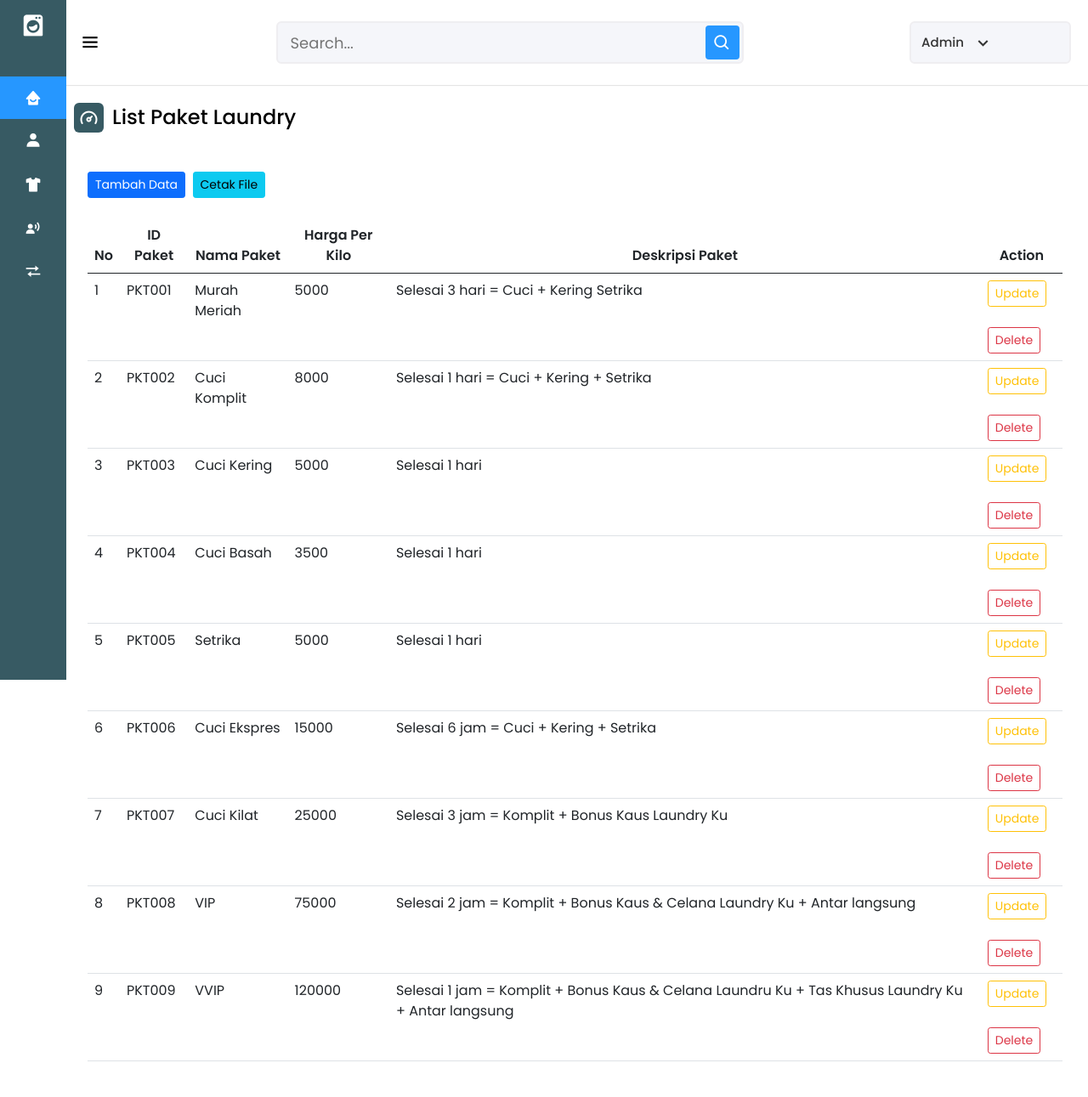
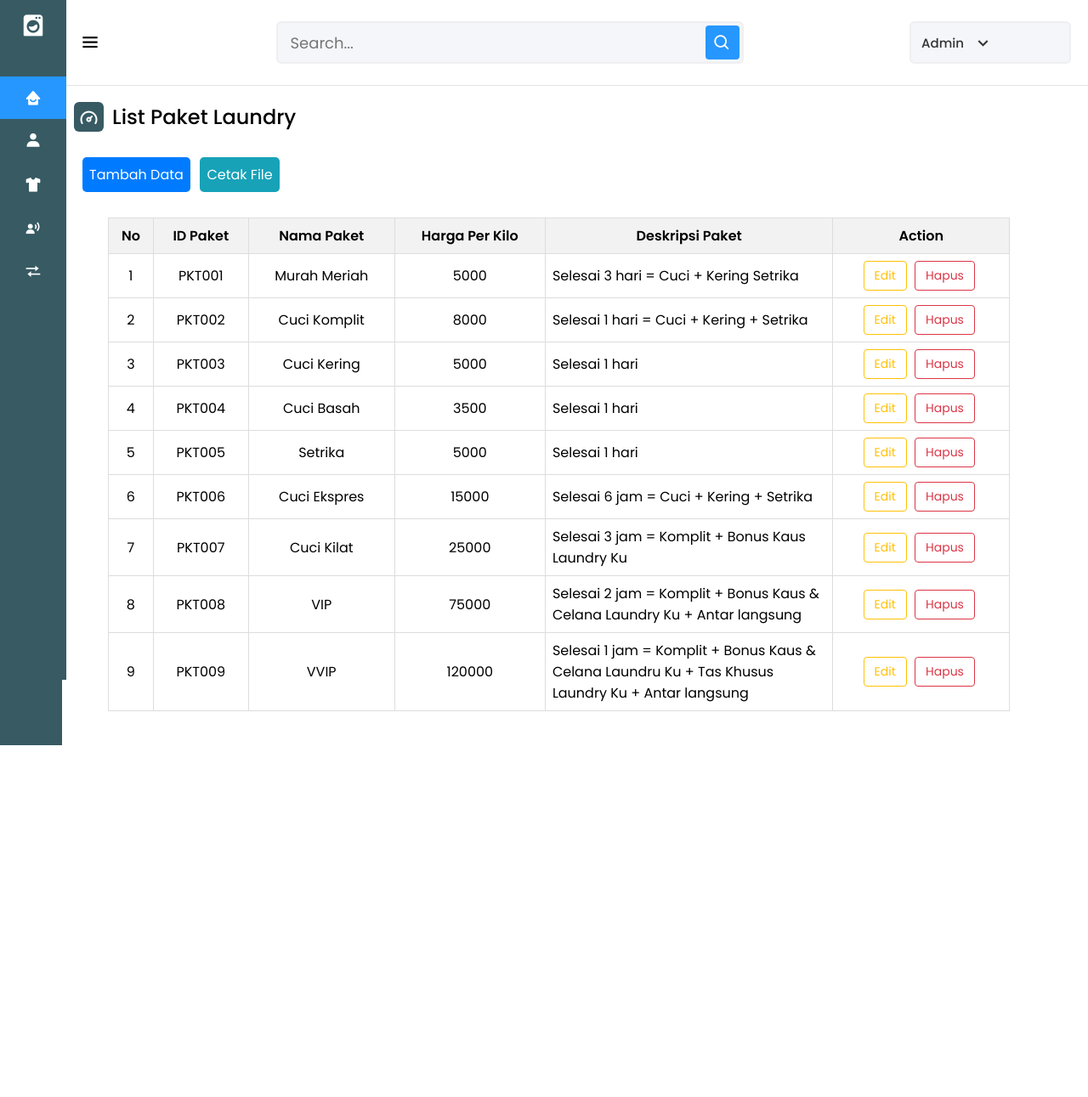
Before and after one commit to NandaSyarlaHariyanti/FP_Laundry, a PHP site: page /paketlaundry/list_paketlaundry.php in a window 1280 px wide. Shown: the whole page at 85% size. After the commit the page ends 877 px from the top, so only its background shows below. Run offline with PHP 8.4, Linux system fonts and the light colour scheme; data comes from the database, SQL or seed files in the repository.

Commit message:
Update list_paketlaundry.php

```diff
--- a/paketlaundry/list_paketlaundry.php
+++ b/paketlaundry/list_paketlaundry.php
@@ -14,10 +14,99 @@ include('../function.php');
     <link rel="stylesheet" href="stylepaketlaundry.css">
     <link rel="stylesheet" href="https://unicons.iconscout.com/release/v4.0.0/css/line.css">
     <link href='https://unpkg.com/boxicons@2.0.7/css/boxicons.min.css' rel='stylesheet'>
-    <!-- Bootstrap CSS -->
-    <link href="https://cdn.jsdelivr.net/npm/bootstrap@5.0.2/dist/css/bootstrap.min.css" rel="stylesheet" integrity="sha384-EVSTQN3/azprG1Anm3QDgpJLIm9Nao0Yz1ztcQTwFspd3yD65VohhpuuCOmLASjC" crossorigin="anonymous">
+    <title>BINATO (FP)</title>
+    <style>
+        .card-body {
+            margin: 10px 10px;
+        }
 
-    <title>BINATO (FP)</title>
+        .button-group {
+            display: flex;
+            justify-content: flex-start;
+            margin-bottom: 4px;
+        }
+
+        .button-tambah {
+            background-color: #007bff;
+            border-radius: 5px;
+            color: #fff;
+            border: none;
+            padding: 0.5rem;
+            margin-right: 3px;
+            text-decoration: none;
+        }
+
+        .button-cetak {
+            background-color: #17a2b8;
+            border-radius: 5px;
+            color: #fff;
+            border: none;
+            padding: 0.5rem;
+            margin-right: 3px;
+            text-decoration: none;
+        }
+
+
+        table {
+            border-collapse: collapse;
+            margin: 30px 40px;
+            width: 90%;
+        }
+
+        th,
+        td {
+            padding: 8px;
+            border: 1px solid #ddd;
+            max-width: auto;
+            text-align: center;
+        }
+
+        td.description {
+            max-width: 250px;
+            word-wrap: break-word;
+            text-align: left;
+        }
+
+        th {
+            background-color: #f2f2f2;
+        }
+
+        .btn {
+            display: inline-block;
+            padding: 6px 12px;
+            font-size: 14px;
+            text-align: center;
+            text-decoration: none;
+            border: 1px solid #ccc;
+            border-radius: 4px;
+            color: #333;
+            margin-right: 5px;
+        }
+
+        .btn-edit {
+            background-color: transparent;
+            border-color: #ffc107;
+            color: #ffc107;
+        }
+
+        .btn-hapus {
+            background-color: transparent;
+            border-color: #dc3545;
+            color: #dc3545;
+        }
+
+        .btn-edit:active,
+        .btn-edit:hover {
+            background-color: #ffc107;
+            color: #000;
+        }
+
+        .btn-hapus:active,
+        .btn-hapus:hover {
+            background-color: #dc3545;
+            color: #fff;
+        }
+    </style>
 </head>
 
 <body>
@@ -31,13 +120,10 @@ include('../function.php');
 
         <ul class="nav-links">
             <li>
-                <a href="<?php echo "dashboard.php"; ?>" class="active">
+                <a href="<?php echo "../admin/dashboard.php"; ?>" class="active">
                     <i class='bx bxs-home-smile'></i>
                     <span class="link_name">Home</span>
                 </a>
-                <ul class="sub-menu blank">
-                    <li><a class="link_name" href="<?php echo "../admin/dashboard.php"; ?>">Home</a></li>
-                </ul>
             </li>
             <li>
                 <div class="iocn-link">
@@ -122,20 +208,23 @@ include('../function.php');
             </div>
             <div class="card-body">
                 <!-- START: Button -->
-                <div class="d-flex justify-content-start mb-4">
-                    <a href="../paketlaundry/add_paketlaundry.php" type="button" class="btn btn-sm btn-primary mr-3">
-                        <i class="fas fa-plus fa-sm text-white">
-                        </i> Tambah Data
+                <div class="button-group">
+                    <a href="../paketlaundry/add_paketlaundry.php" class="button-tambah">
+                        <i class="fas fa-plus fa-sm"></i> Tambah Data
                     </a>
-                    &nbsp;&nbsp;
-                    <a href="../paket/cetakpaket.php" target="_blank" type="button" class="btn btn-sm btn-info mr-3">
-                        <i class="fas fa-download fa-sm text-white">
-                        </i> Cetak File</a>
+                    <span>&nbsp;&nbsp;</span>
+                    <a href="../paket/cetakpaket.php" target="_blank" class="button-cetak">
+                        <i class="fas fa-download fa-sm"></i> Cetak File
+                    </a>
                 </div>
+
                 <!-- END: Button -->
-                <table id="dataTables" class="table table-hover">
+            </div>
+
+            <!-- END: Button -->
+            <table>
                 <thead>
-                        <tr style="text-align: center;">
+                    <tr>
                         <th>No</th>
                         <th>ID Paket</th>
                         <th>Nama Paket</th>
@@ -143,7 +232,6 @@ include('../function.php');
                         <th>Deskripsi Paket</th>
                         <th>Action</th>
                     </tr>
-
                 </thead>
                 <tbody>
                     <?php
@@ -152,70 +240,33 @@ include('../function.php');
                     $query = "SELECT * FROM paket_cuci";
                     //eksekusi query
                     $result = $conn->query($query);
-                        $no = 1; ?>
-
-                        <?php while ($data = $result->fetch(PDO::FETCH_ASSOC)) : ?>
+                    $no = 1;
+                    while ($data = $result->fetch(PDO::FETCH_ASSOC)) :
+                    ?>
                         <tr>
-                                <td><?= $no++; ?></td>
-                                <td><?= $data['id_paket']; ?></td>
-                                <td><?= $data['paket']; ?></td>
-                                <td><?= $data['harga_kilo']; ?></td>
-                                <td><?= $data['deskripsi']; ?></td>
+                            <td><?php echo $no++; ?></td>
+                            <td><?php echo $data['id_paket']; ?></td>
+                            <td><?php echo $data['paket']; ?></td>
+                            <td><?php echo $data['harga_kilo']; ?></td>
+                            <td class="description"><?php echo $data['deskripsi']; ?></td>
                             <td>
-                                    <a href="<?php echo "updatepaket.php?id_paket=" . $data['id_paket']; ?>" class="btn btn-outline-warning btn-sm"> Update</a>
-                                    &nbsp;&nbsp;
-                                    <form method="POST" action="../paketlaundry/hapuspaket.php">
-                                        <input class="bx bxs-delete" type="hidden" name="id_paket" value="<?php echo $data['id_paket']; ?>">
-                                        <button class="btn btn-outline-danger btn-sm" type="submit" name="deletes">Delete</button>
+                                <a href="updatepaket.php?id_paket=<?php echo $data['id_paket']; ?>" class="btn btn-edit">Edit</a>
+                                <form method="POST" action="../paketlaundry/hapuspaket.php" style="display: inline-block;">
+                                    <input type="hidden" name="id_paket" value="<?php echo $data['id_paket']; ?>">
+                                    <button type="submit" name="deletes" class="btn btn-hapus">Hapus</button>
                                 </form>
                             </td>
                         </tr>
                     <?php endwhile; ?>
                 </tbody>
             </table>
+
         </div>
         </div>
 
     </section>
 
-    <script src="script.js"></script>
-    <script>
-        const body = document.querySelector("body"),
-            modeToggle = body.querySelector(".mode-toggle");
-        sidebar = body.querySelector(".sidebar");
-        sidebarToggle = body.querySelector(".sidebar-toggle");
-
-        let arrow = document.querySelectorAll(".arrow");
-        for (var i = 0; i < arrow.length; i++) {
-            arrow[i].addEventListener("click", (e) => {
-                let arrowParent = e.target.parentElement.parentElement; //selecting main parent of arrow
-                arrowParent.classList.toggle("showMenu");
-            });
-        }
-
-        let getStatus = localStorage.getItem("status");
-        if (getStatus && getStatus === "close") {
-            sidebar.classList.toggle("close");
-        }
-
-        sidebarToggle.addEventListener("click", () => {
-            sidebar.classList.toggle("close");
-            if (sidebar.classList.contains("close")) {
-                localStorage.setItem("status", "close");
-            } else {
-                localStorage.setItem("status", "open");
-            }
-        })
-
-
-        sidebarToggle.onclick = function() {
-            sidebar.classList.toggle("active");
-            if (sidebar.classList.contains("active")) {
-                sidebarToggle.classList.replace("bx-menu", "bx-menu-alt-right");
-            } else
-                sidebarToggle.classList.replace("bx-menu-alt-right", "bx-menu");
-        }
-    </script>
+    <script src="../script.js"></script>
 </body>
 
 </html>
```
Lines whose indentation alone changed are shown as unchanged.
